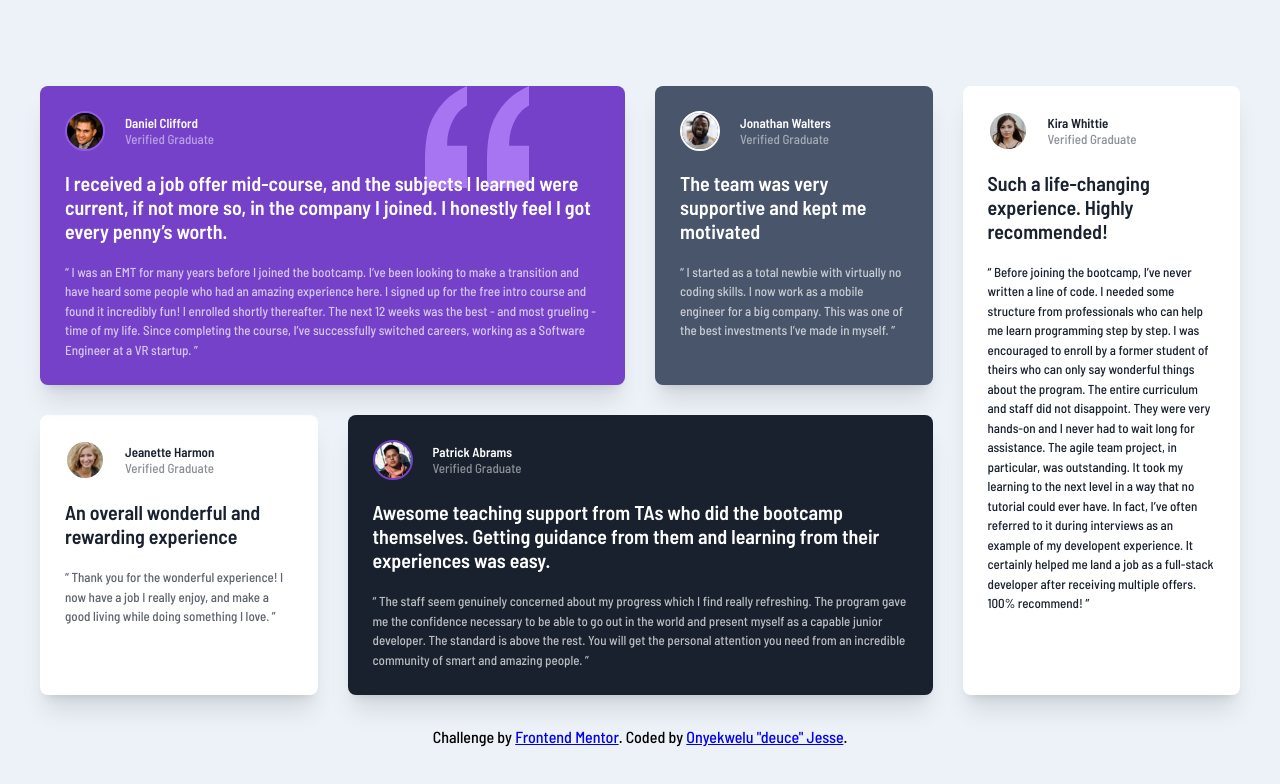
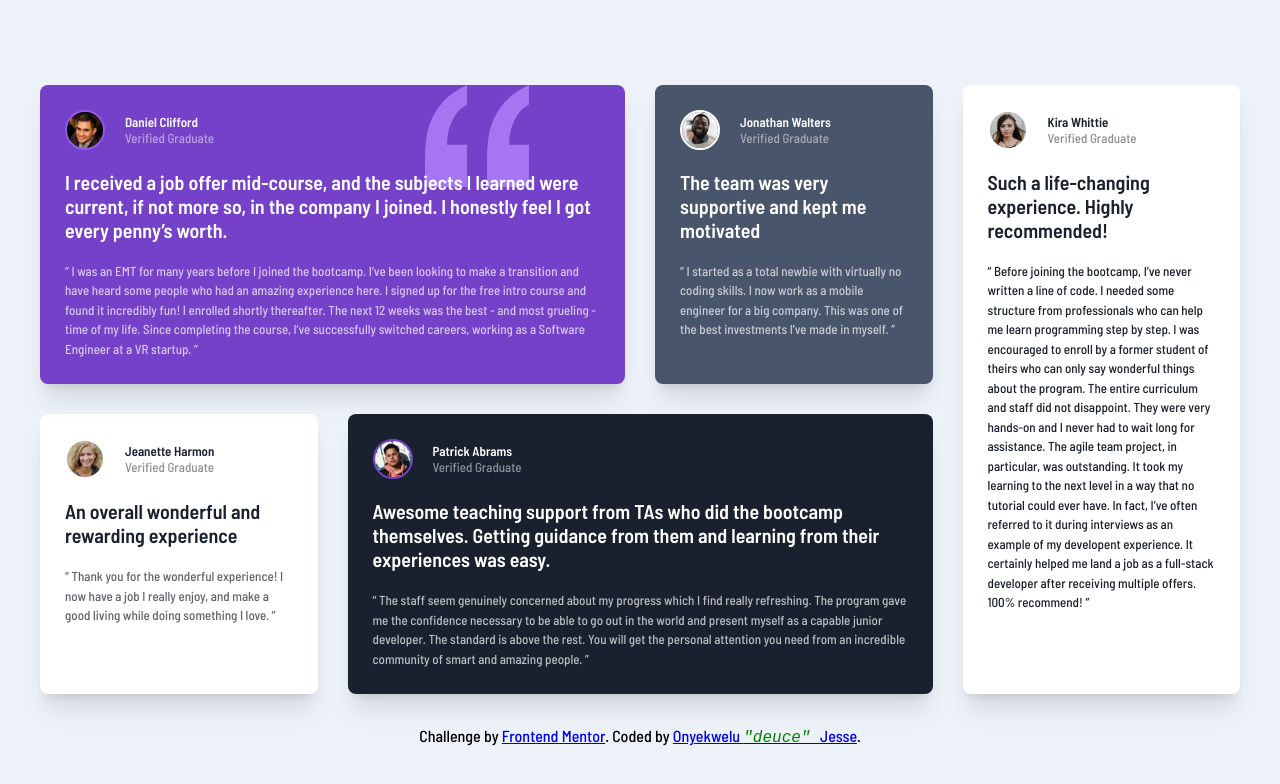
Before and after one commit to d3uceY/testimonial-grid-section-main, a plain HTML site: page index.html in a window 1280 px wide. Drawn offline with Linux system fonts and the light colour scheme.

Commit message:
i have made chaanges to this repository

```diff
--- a/index.html
+++ b/index.html
@@ -129,10 +129,10 @@
   </main>
 
 
-  <div class="attribution">
+  <footer class="footer-attribution">
     Challenge by <a href="https://www.frontendmentor.io?ref=challenge" target="_blank">Frontend Mentor</a>.
-    Coded by <a href="https://github.com/d3uceY/testimonial-grid-section-main">Onyekwelu "deuce" Jesse</a>.
-  </div>
+    Coded by <a href="https://github.com/d3uceY/testimonial-grid-section-main">Onyekwelu <span class="deuce"> "deuce" </span>Jesse</a>.
+  </footer>
 </body>
 
 </html>
--- a/style.css
+++ b/style.css
@@ -34,12 +34,10 @@ body {
     align-items: center;
 }
 
-
 main {
     padding: 0px 20px;
 }
-
-
+/* porgrammer's comment  */
 
 .grid-container {
     display: grid;
@@ -78,31 +76,6 @@ main {
 .grid-container>div:last-child {
     background: white;
 }
-
-/* media query for the grid */
-
-@media screen and (min-width:943px) {
-
-    .grid-container {
-        grid-template-columns: repeat(4, 1fr);
-        max-width: 1200px;
-    }
-
-    .grid-container>div:nth-child(4) {
-        grid-column: span 2;
-    }
-
-    .grid-container>div:last-child {
-        grid-column: 4;
-        grid-row: 1/3;
-    }
-
-    .grid-container>div:first-child {
-        grid-column: span 2/ auto;
-    }
-}
-
-/* media query for the grid */
 
 .avatar-container {
     display: flex;
@@ -195,3 +168,38 @@ h2 {
 .grid-container>div:nth-child(4) .avatar-picture-container {
     border-color: var(--Moderate-violet);
 }
+
+
+
+/* code for the deuce span overlay */
+.deuce{
+    font-size: unset;
+    color: green;
+    font-style: italic;
+    font-family: monospace, sans-serif, system-ui;
+}
+/* code for the deuce span overlay */
+
+/* this is the media query for the grid container selection  */
+@media screen and (min-width:943px) {
+
+    .grid-container {
+        grid-template-columns: repeat(4, 1fr);
+        max-width: 1200px;
+    }
+
+    .grid-container>div:nth-child(4) {
+        grid-column: span 2;
+    }
+
+    .grid-container>div:last-child {
+        grid-column: 4;
+        grid-row: 1/3;
+    }
+
+    .grid-container>div:first-child {
+        grid-column: span 2/ auto;
+    }
+}
+
+/* this is the media query for the grid container selection  */
```
